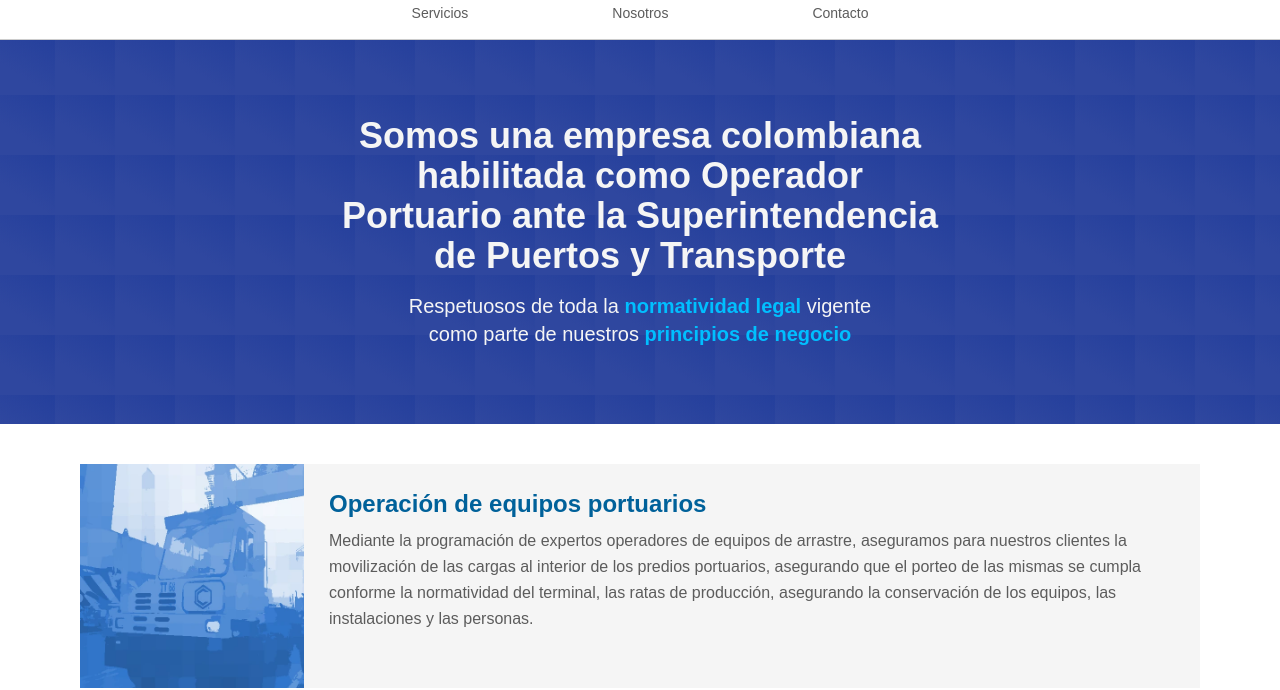
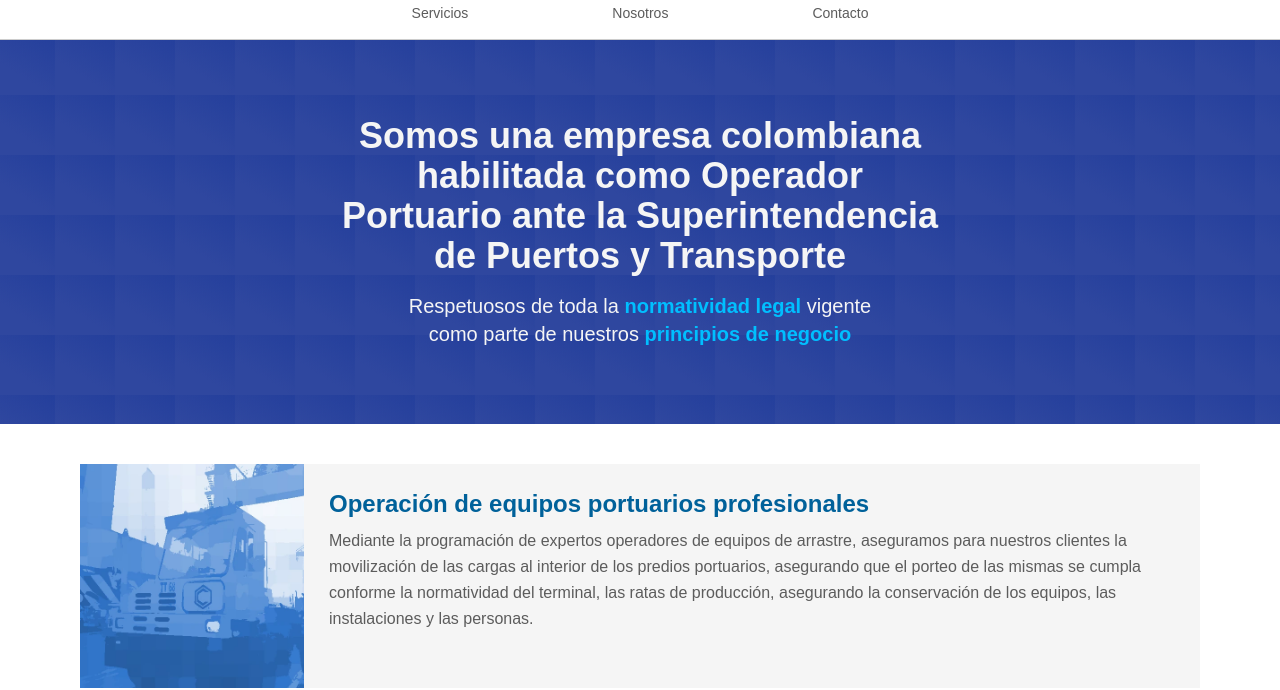
Before and after one commit to juancamontero/bulk-trading-sap, an Astro site: page / in a window 1280 px wide. Shown: the part 111-801 px from the top of the page. Built offline with nearby package versions, Linux system fonts and the light colour scheme; Astro itself is replaced by a stand-in of ours.

Commit message:
test commit

```diff
--- a/src/content/b-units/linea-1.md
+++ b/src/content/b-units/linea-1.md
@@ -1,5 +1,5 @@
 ---
-title: 'Operación de equipos portuarios'
+title: 'Operación de equipos portuarios profesionales'
 description: 'Mediante la programación de expertos operadores de equipos de arrastre, aseguramos para nuestros clientes la movilización de las cargas al interior de los predios portuarios, asegurando que el porteo de las mismas se cumpla conforme la normatividad del terminal, las ratas de producción, asegurando la conservación de los equipos, las instalaciones y las personas.'
 image:
     url: '/destacada-opt-tt.webp'
```
